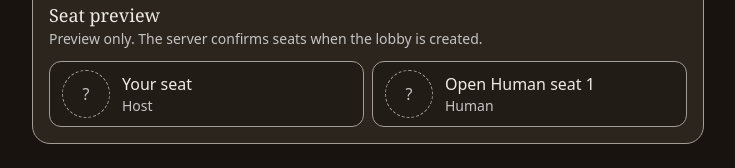
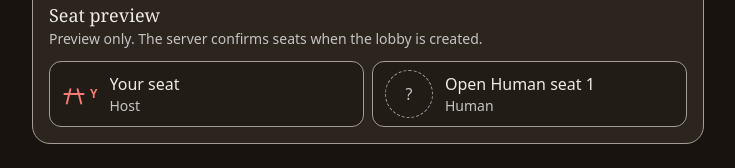
Before and after one commit to harryt04/blockparty, a Next.js app in the folder apps/web/: page /create in a window 1280 px wide. Shown: the part 912-1080 px from the top of the page, without its empty margins (272-1007 px from the left). Built offline with nearby package versions, Linux system fonts and the light colour scheme; no server answers.

Commit message:
gnhf 1: Fixed the create-game flow so standard human-plus-bot games can be created without manually selecting a piece.

```diff
--- a/apps/web/src/components/entry/create-form-model.ts
+++ b/apps/web/src/components/entry/create-form-model.ts
@@ -10,6 +10,7 @@ import {
 import { PIECE_OPTIONS } from "./piece-options";
 
 export const CREATE_PIECES = PIECE_OPTIONS;
+export const DEFAULT_CREATE_PIECE_ID = CREATE_PIECES[0]!.token.pieceId;
 
 export type CreateField =
   | "name"
@@ -63,9 +64,11 @@ function selectedConfiguration(form: FormData): RulesConfiguration | undefined {
 export function createRequestFromForm(form: FormData): CreateFormResult {
   const name = textValue(form, "name").trim();
   const hostName = DisplayName.safeParse(textValue(form, "hostName"));
-  const hostToken = CREATE_PIECES.find(
-    (candidate) => candidate.token.pieceId === form.get("hostToken"),
-  );
+  const submittedHostPieceId = form.get("hostToken");
+  const hostToken =
+    submittedHostPieceId === null
+      ? CREATE_PIECES[0]
+      : CREATE_PIECES.find((candidate) => candidate.token.pieceId === submittedHostPieceId);
   const humanSeatCount = integerValue(form, "humanSeatCount");
   const botSeatCount = integerValue(form, "botSeatCount");
   const preset = textValue(form, "preset");
--- a/apps/web/src/components/entry/create-form.tsx
+++ b/apps/web/src/components/entry/create-form.tsx
@@ -23,7 +23,11 @@ import { Label } from "@/components/ui/label";
 import { PiecePicker } from "./piece-picker";
 import { SeatStepper } from "./seat-stepper";
 import { SeatTray, setupSeatTrayEntries } from "./seat-tray";
-import { createRequestFromForm, type CreateField } from "./create-form-model";
+import {
+  createRequestFromForm,
+  DEFAULT_CREATE_PIECE_ID,
+  type CreateField,
+} from "./create-form-model";
 import { PIECE_OPTIONS } from "./piece-options";
 import type { PieceId } from "@blockparty/contracts";
 
@@ -114,7 +118,7 @@ export function CreateGameForm() {
   const [pending, setPending] = useState(false);
   const [errors, setErrors] = useState<Partial<Record<CreateField, string>>>({});
   const [apiError, setApiError] = useState<string>();
-  const [hostPieceId, setHostPieceId] = useState<PieceId>();
+  const [hostPieceId, setHostPieceId] = useState<PieceId>(DEFAULT_CREATE_PIECE_ID);
   const [humanSeatCount, setHumanSeatCount] = useState(2);
   const [botSeatCount, setBotSeatCount] = useState(0);
   const [preset, setPreset] = useState<"standard" | "short-game">("standard");
```
Also changed, not shown: 2 other files (tests, documents, lock files or other folders).
